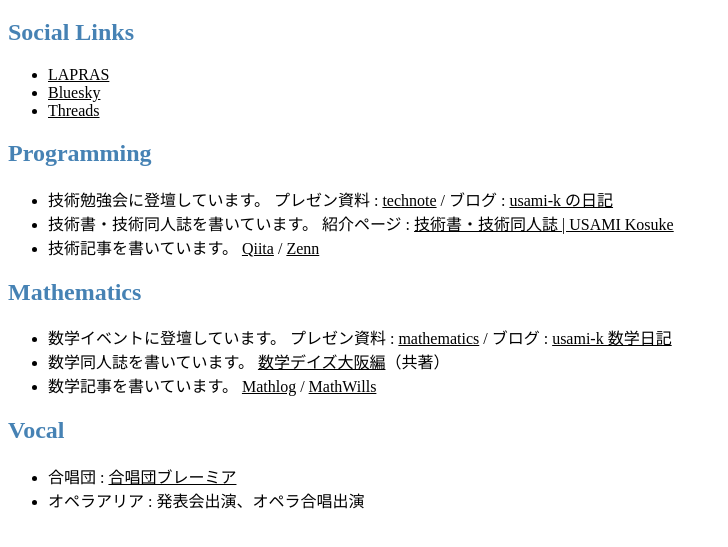
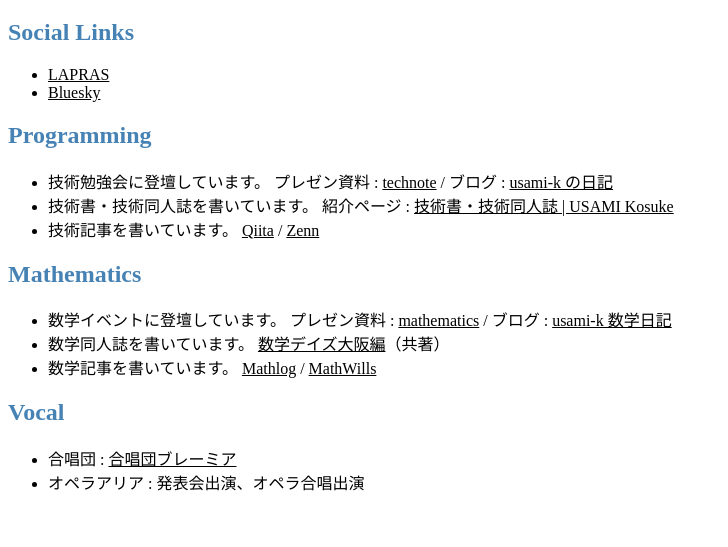
Before and after one commit to usami-k/usami-k.github.io, a plain HTML site: page index.html in a window 1280 px wide. Shown: the part 61-608 px from the top of the page, without its empty margins (0-728 px from the left). Drawn offline with Linux system fonts and the light colour scheme.

Commit message:
Update SNS

```diff
--- a/index.html
+++ b/index.html
@@ -17,9 +17,6 @@
     </li>
     <li>
       <a href="https://bsky.app/profile/usamik26.bsky.social">Bluesky</a>
-    </li>
-    <li>
-      <a href="https://www.threads.net/@usamik26">Threads</a>
     </li>
   </ul>
   <h2 id="Programming">Programming</h2>
```
